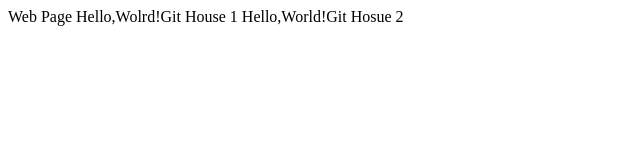
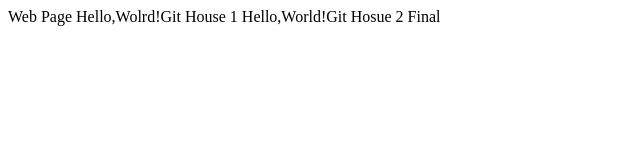
Before and after one commit to AdamGaoChina/LearnGit, a plain HTML site: page index.html in a window 1280 px wide. Shown: the full height of the page, 0-640 px from the left. Drawn offline with Linux system fonts and the light colour scheme.

Commit message:
This is a really imoport edtion to add all changes

```diff
--- a/index.html
+++ b/index.html
@@ -3,5 +3,6 @@
 	<body>
 		Hello,Wolrd!Git House 1
 		Hello,World!Git Hosue 2
+		Final
 	</body>
 </html>
```
